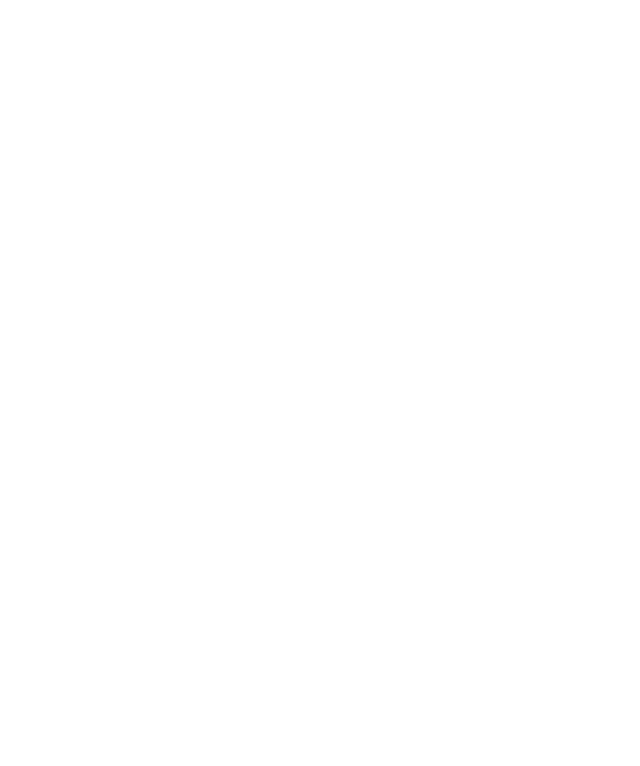
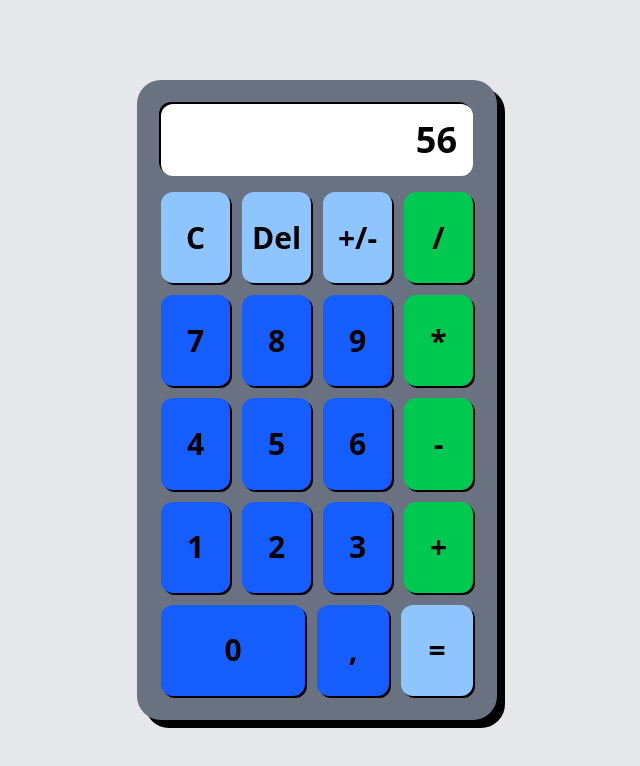
Before and after one commit to BenzzoKrugger/odin-calculator, a website: page index.html in a window 1280 px wide. Shown: the whole page, without its empty margins (323-963 px from the left). Drawn offline with Linux system fonts and the light colour scheme.

Commit message:
finished UI

```diff
--- a/index.html
+++ b/index.html
@@ -1,12 +1,66 @@
-<!DOCTYPE html>
+<!doctype html>
 <html lang="en">
-<head>
-    <meta charset="UTF-8">
-    <meta name="viewport" content="width=device-width, initial-scale=1.0">
+  <head>
+    <meta charset="UTF-8" />
+    <meta name="viewport" content="width=device-width, initial-scale=1.0" />
     <title>Calculator</title>
     <script src="script.js" defer></script>
-</head>
-<body>
+    <link rel="stylesheet" href="/styles/output.css" />
+  </head>
 
-</body>
+  <body class="flex justify-center items-center min-h-screen bg-gray-200">
+
+    <div class="bg-gray-500 w-90 h-160 rounded-3xl flex flex-col p-6 gap-4 shadow-[8px_8px_0]">
+
+      <!-- Display -->
+      <div class="bg-white rounded-xl p-4 flex justify-end items-end shadow-[-2px_-2px_0]">
+        <span class="text-4xl font-extrabold">56</span>
+      </div>
+
+      <!-- Buttons container -->
+      <div class="flex flex-col flex-1 gap-3">
+
+        <!-- Row 1 -->
+        <div class="flex gap-3 flex-1">
+          <button class="flex-1 rounded-xl bg-blue-300 text-3xl font-bold shadow-[2px_2px_0]">C</button>
+          <button class="flex-1 rounded-xl bg-blue-300 text-3xl font-bold shadow-[2px_2px_0]">Del</button>
+          <button class="flex-1 rounded-xl bg-blue-300 text-3xl font-bold shadow-[2px_2px_0]">+/-</button>
+          <button class="flex-1 rounded-xl bg-green-500 text-3xl font-bold shadow-[2px_2px_0]">/</button>
+        </div>
+
+        <!-- Row 2 -->
+        <div class="flex gap-3 flex-1">
+          <button class="flex-1 rounded-xl bg-blue-600 text-3xl font-bold shadow-[2px_2px_0]">7</button>
+          <button class="flex-1 rounded-xl bg-blue-600 text-3xl font-bold shadow-[2px_2px_0]">8</button>
+          <button class="flex-1 rounded-xl bg-blue-600 text-3xl font-bold shadow-[2px_2px_0]">9</button>
+          <button class="flex-1 rounded-xl bg-green-500 text-3xl font-bold shadow-[2px_2px_0]">*</button>
+        </div>
+
+        <!-- Row 3 -->
+        <div class="flex gap-3 flex-1">
+          <button class="flex-1 rounded-xl bg-blue-600 text-3xl font-bold shadow-[2px_2px_0]">4</button>
+          <button class="flex-1 rounded-xl bg-blue-600 text-3xl font-bold shadow-[2px_2px_0]">5</button>
+          <button class="flex-1 rounded-xl bg-blue-600 text-3xl font-bold shadow-[2px_2px_0]">6</button>
+          <button class="flex-1 rounded-xl bg-green-500 text-3xl font-bold shadow-[2px_2px_0]">-</button>
+        </div>
+
+        <!-- Row 4 -->
+        <div class="flex gap-3 flex-1">
+          <button class="flex-1 rounded-xl bg-blue-600 text-3xl font-bold shadow-[2px_2px_0]">1</button>
+          <button class="flex-1 rounded-xl bg-blue-600 text-3xl font-bold shadow-[2px_2px_0]">2</button>
+          <button class="flex-1 rounded-xl bg-blue-600 text-3xl font-bold shadow-[2px_2px_0]">3</button>
+          <button class="flex-1 rounded-xl bg-green-500 text-3xl font-bold shadow-[2px_2px_0]">+</button>
+        </div>
+
+        <!-- Row 5 -->
+        <div class="flex gap-3 flex-1">
+          <button class="flex-2 rounded-xl bg-blue-600 text-3xl font-bold shadow-[2px_2px_0]">0</button>
+          <button class="flex-1 rounded-xl bg-blue-600 text-3xl font-bold shadow-[2px_2px_0]">,</button>
+          <button class="flex-1 rounded-xl bg-blue-300 text-3xl font-bold shadow-[2px_2px_0]">=</button>
+        </div>
+
+      </div>
+    </div>
+
+  </body>
 </html>
--- /dev/null
+++ b/package.json
@@ -0,0 +1,6 @@
+{
+  "dependencies": {
+    "@tailwindcss/cli": "^4.2.4",
+    "tailwindcss": "^4.2.4"
+  }
+}
--- /dev/null
+++ b/styles/input.css
@@ -0,0 +1 @@
+@import "tailwindcss";
```
Also changed, not shown: README.md (added), styles/output.css (added), 3 other files.
